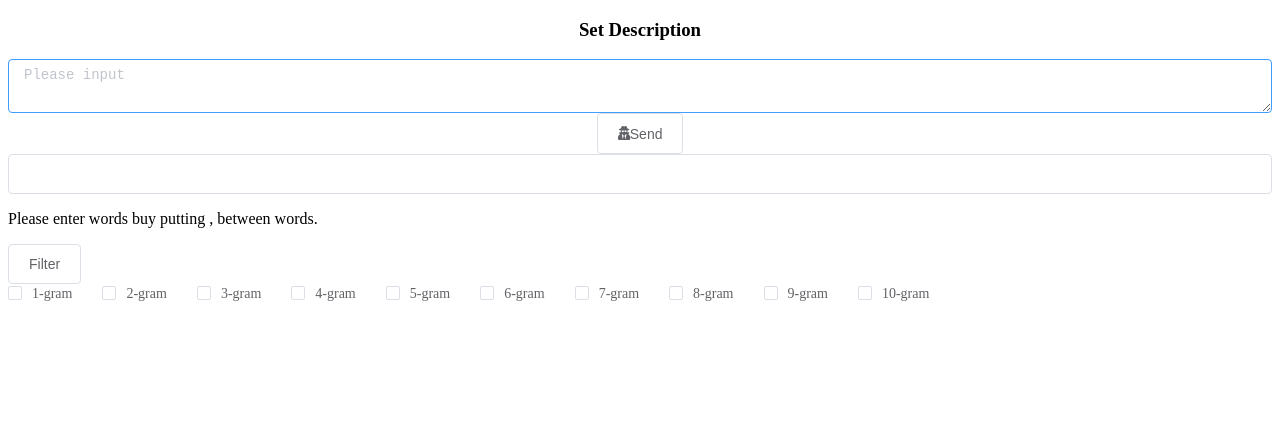
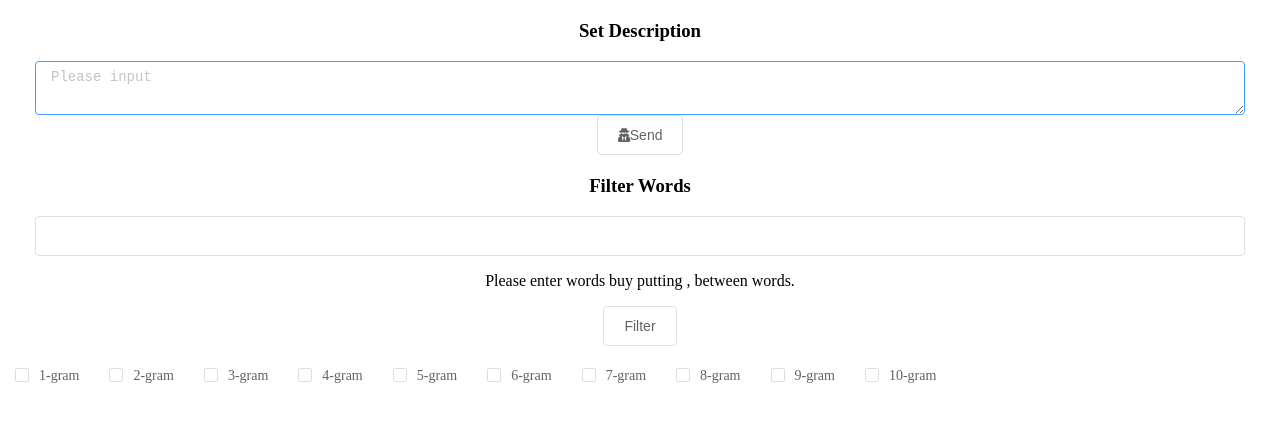
Before and after one commit to melihsunbul/vue-keyword-generator-and-density-counter, a Vue app: page / in a window 1280 px wide. Shown: the top 422 px of the page. Built offline with nearby package versions, Linux system fonts and the light colour scheme.

Commit message:
fixed some keyword problems

```diff
--- a/public/index.html
+++ b/public/index.html
@@ -6,6 +6,11 @@
     <meta name="viewport" content="width=device-width,initial-scale=1.0">
     <link rel="icon" href="<%= BASE_URL %>favicon.ico">
     <title><%= htmlWebpackPlugin.options.title %></title>
+      <style>
+          body {
+              margin: 15px 15px;
+          }
+      </style>
   </head>
   <body>
     <noscript>
--- a/src/App.vue
+++ b/src/App.vue
@@ -18,6 +18,7 @@
             </p>
         </div>
         <div id="filterWords">
+            <h3>Filter Words</h3>
             <el-input v-model.trim="filterWords" type="text"/>
             <p>Please enter words buy putting , between words.</p>
             <el-button @click="createKeywords">
@@ -37,7 +38,9 @@
 
         <div id="gram">
             <div v-for="gramName in grams" :key="gramName">
-                <h4>{{ gramName }}</h4>
+                <h4 v-if="words.length !== 0">
+                    {{ gramName }}
+                </h4>
                 <el-tag v-for="(word, index) in keywords[gramName]" :key="index" class="tag">
                     {{ word }}
                 </el-tag>
@@ -75,12 +78,16 @@
                     this.keywords[this.grams[k]] = [];
                     for (let i = 0; i < this.words.length; i++) {
                         let keyword = '';
+
                         for (let j = 0; j<this.grams[k]; j++){
                             if (i + j <= this.words.length - 1) {
                                 keyword += this.words[i + j] + ' ';
                             }
                         }
-                        this.keywords[this.grams[k]].push(keyword);
+                        let checkArr = keyword.split(' ');
+                        if (checkArr.length > this.grams[k]) {
+                            this.keywords[this.grams[k]].push(keyword);
+                        }
                         keyword = '';
                     }
                 }
@@ -109,11 +116,13 @@
 </script>
 
 <style>
-#input {
-text-align: center
+#input,
+#filterWords {
+text-align: center;
+margin: 20px 20px;
 }
 #gram {
-  width: 100vw;
+  width: 90vw;
   overflow: scroll;
   display: flex;
   justify-content: space-around;
```
